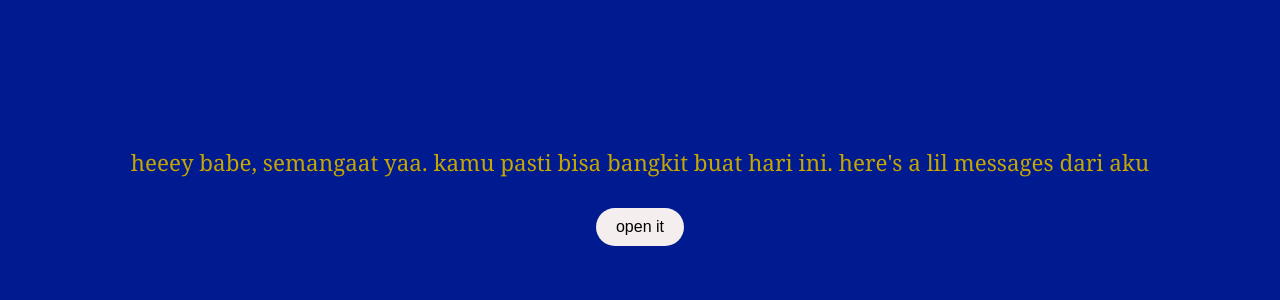
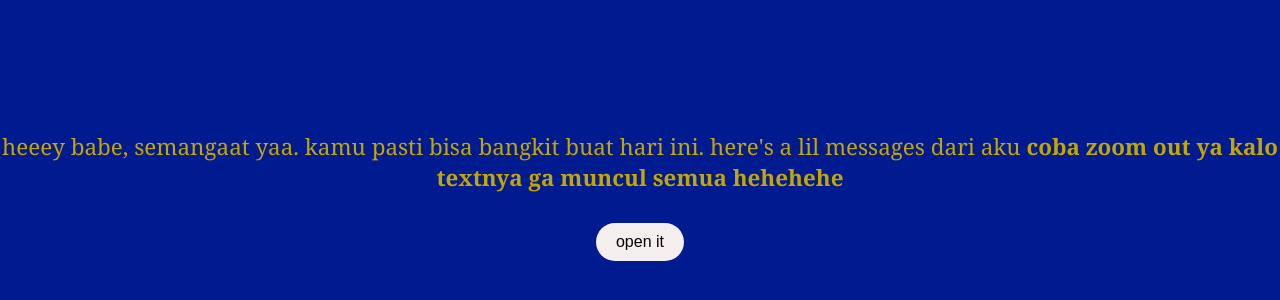
Before and after one commit to chairilfsy/letterforqanita, a plain HTML site: page index.html in a window 1280 px wide. Shown: the part 204-504 px from the top of the page. Drawn offline with Linux system fonts and the light colour scheme.

Commit message:
Update index.html

```diff
--- a/index.html
+++ b/index.html
@@ -8,7 +8,8 @@
   </head>
   <body>
     <div class="intro" id="introText">
-      heeey babe, semangaat yaa. kamu pasti bisa bangkit buat hari ini. here's a lil messages dari aku
+      heeey babe, semangaat yaa. kamu pasti bisa bangkit buat hari ini. here's a lil messages dari aku<b>
+        coba zoom out ya kalo textnya ga muncul semua hehehehe<b>
             </b>
           </b>
         </b>
```
